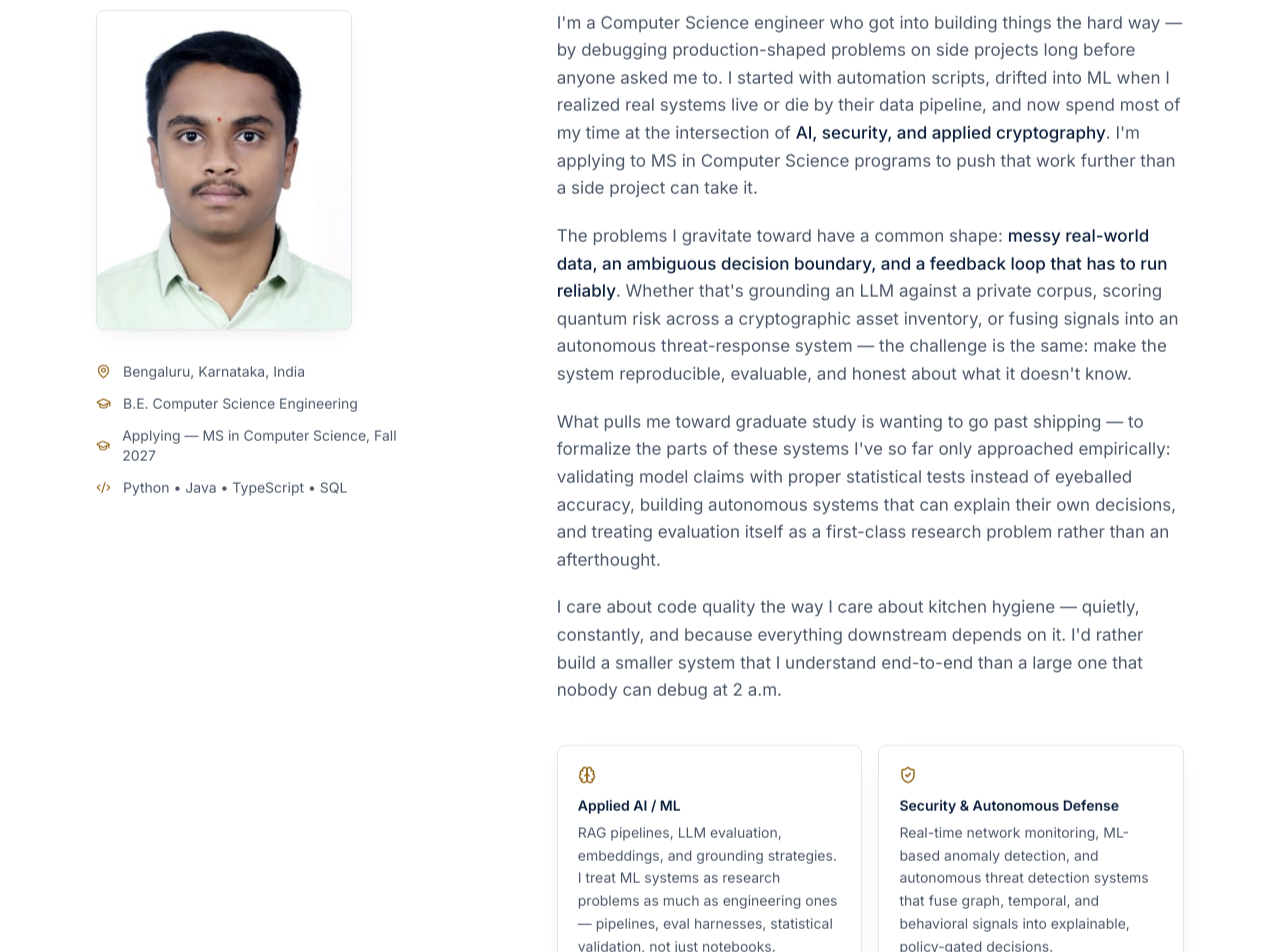
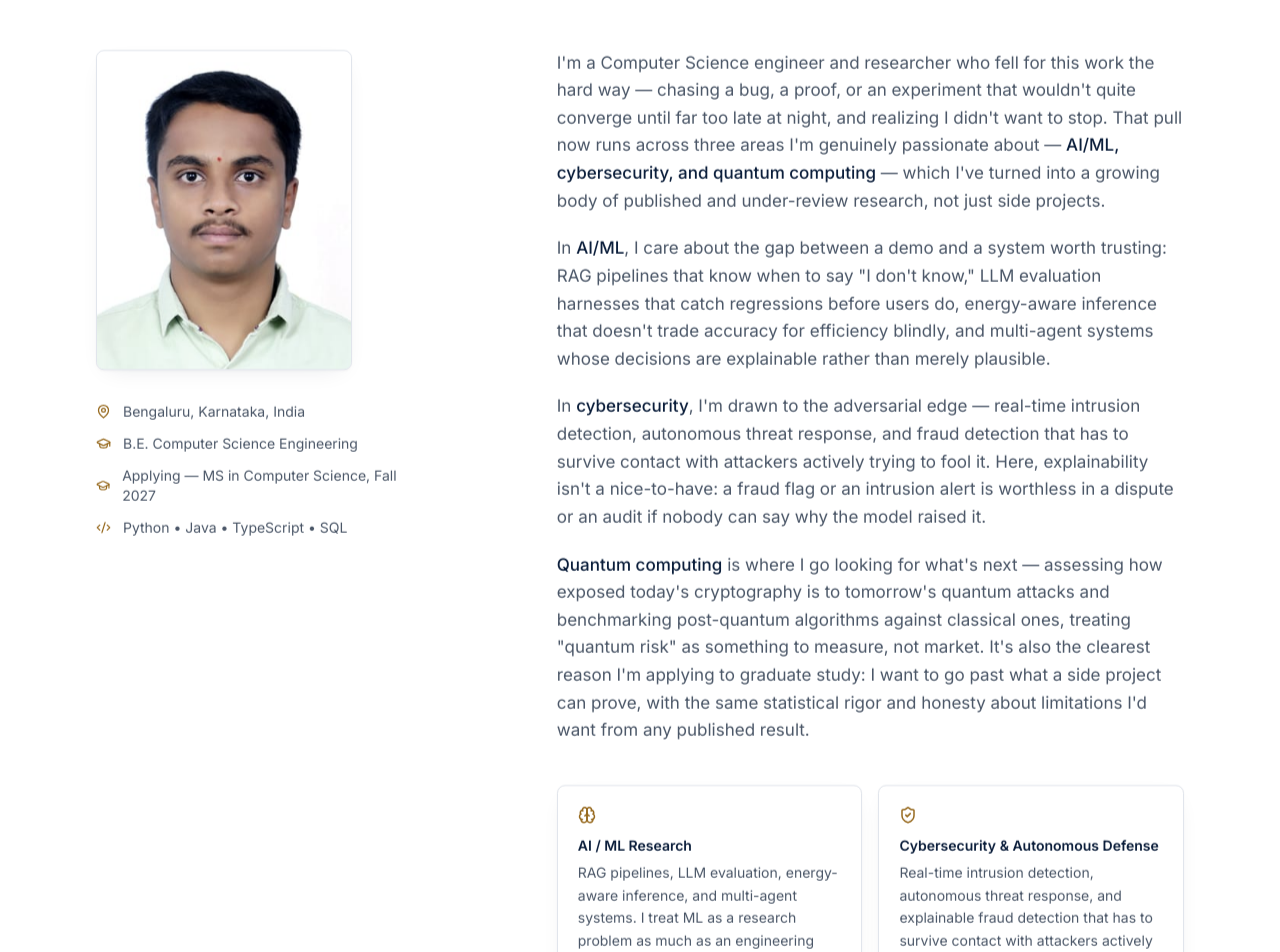
Before and after one commit to nagarjungowdakn13/Nagarjun-Portfolio, a React (Vite) app: page / in a window 1280 px wide. Shown: the part 1020-1972 px from the top of the page. Built offline with nearby package versions, Linux system fonts and the light colour scheme; no server answers.

Commit message:
Portfolio final update

```diff
--- a/src/components/About.tsx
+++ b/src/components/About.tsx
@@ -7,18 +7,18 @@ interface AboutProps {
 const FOCUS_AREAS = [
   {
     icon: Brain,
-    title: 'Applied AI / ML',
-    body: 'RAG pipelines, LLM evaluation, embeddings, and grounding strategies. I treat ML systems as research problems as much as engineering ones — pipelines, eval harnesses, statistical validation, not just notebooks.',
+    title: 'AI / ML Research',
+    body: 'RAG pipelines, LLM evaluation, energy-aware inference, and multi-agent systems. I treat ML as a research problem as much as an engineering one — pipelines, eval harnesses, statistical validation, not just notebooks.',
   },
   {
     icon: ShieldCheck,
-    title: 'Security & Autonomous Defense',
-    body: 'Real-time network monitoring, ML-based anomaly detection, and autonomous threat detection systems that fuse graph, temporal, and behavioral signals into explainable, policy-gated decisions.',
+    title: 'Cybersecurity & Autonomous Defense',
+    body: 'Real-time intrusion detection, autonomous threat response, and explainable fraud detection that has to survive contact with attackers actively trying to fool it.',
   },
   {
     icon: Atom,
-    title: 'Post-Quantum Cryptography',
-    body: 'Quantum risk assessment, cryptographic agility, and empirical benchmarking of PQC algorithms (ML-KEM, ML-DSA, SLH-DSA) against classical schemes — quantifying claims instead of assuming them.',
+    title: 'Quantum Computing & PQC',
+    body: 'Quantum risk assessment, cryptographic agility, and empirical benchmarking of post-quantum algorithms (ML-KEM, ML-DSA, SLH-DSA) against classical schemes — quantifying claims instead of assuming them.',
   },
   {
     icon: ServerCog,
@@ -44,7 +44,7 @@ export default function About({ darkMode }: AboutProps) {
               darkMode ? 'text-cream' : 'text-ink'
             }`}
           >
-            Engineering, not just shipping features.
+            A researcher at the intersection of AI, cybersecurity, and quantum computing.
           </h2>
         </div>
 
@@ -97,31 +97,34 @@ export default function About({ darkMode }: AboutProps) {
               }`}
             >
               <p>
-                I'm a Computer Science engineer who got into building things the hard way — by debugging
-                production-shaped problems on side projects long before anyone asked me to. I started with
-                automation scripts, drifted into ML when I realized real systems live or die by their data
-                pipeline, and now spend most of my time at the intersection of <span className={`font-medium ${darkMode ? 'text-cream' : 'text-ink'}`}>AI, security, and applied
-                cryptography</span>. I'm applying to MS in Computer Science programs to push that work further
-                than a side project can take it.
+                I'm a Computer Science engineer and researcher who fell for this work the hard way — chasing a
+                bug, a proof, or an experiment that wouldn't quite converge until far too late at night, and
+                realizing I didn't want to stop. That pull now runs across three areas I'm genuinely passionate
+                about — <span className={`font-medium ${darkMode ? 'text-cream' : 'text-ink'}`}>AI/ML,
+                cybersecurity, and quantum computing</span> — which I've turned into a growing body of
+                published and under-review research, not just side projects.
               </p>
               <p>
-                The problems I gravitate toward have a common shape: <span className={`font-medium ${darkMode ? 'text-cream' : 'text-ink'}`}>messy real-world data, an
-                ambiguous decision boundary, and a feedback loop that has to run reliably</span>. Whether
-                that's grounding an LLM against a private corpus, scoring quantum risk across a cryptographic
-                asset inventory, or fusing signals into an autonomous threat-response system — the challenge is
-                the same: make the system reproducible, evaluable, and honest about what it doesn't know.
+                In <span className={`font-medium ${darkMode ? 'text-cream' : 'text-ink'}`}>AI/ML</span>, I care
+                about the gap between a demo and a system worth trusting: RAG pipelines that know when to say
+                "I don't know," LLM evaluation harnesses that catch regressions before users do, energy-aware
+                inference that doesn't trade accuracy for efficiency blindly, and multi-agent systems whose
+                decisions are explainable rather than merely plausible.
               </p>
               <p>
-                What pulls me toward graduate study is wanting to go past shipping — to formalize the parts of
-                these systems I've so far only approached empirically: validating model claims with proper
-                statistical tests instead of eyeballed accuracy, building autonomous systems that can explain
-                their own decisions, and treating evaluation itself as a first-class research problem rather
-                than an afterthought.
+                In <span className={`font-medium ${darkMode ? 'text-cream' : 'text-ink'}`}>cybersecurity</span>,
+                I'm drawn to the adversarial edge — real-time intrusion detection, autonomous threat response,
+                and fraud detection that has to survive contact with attackers actively trying to fool it. Here,
+                explainability isn't a nice-to-have: a fraud flag or an intrusion alert is worthless in a
+                dispute or an audit if nobody can say why the model raised it.
               </p>
               <p>
-                I care about code quality the way I care about kitchen hygiene — quietly, constantly, and
-                because everything downstream depends on it. I'd rather build a smaller system that I understand
-                end-to-end than a large one that nobody can debug at 2 a.m.
+                <span className={`font-medium ${darkMode ? 'text-cream' : 'text-ink'}`}>Quantum computing</span>{' '}
+                is where I go looking for what's next — assessing how exposed today's cryptography is to
+                tomorrow's quantum attacks and benchmarking post-quantum algorithms against classical ones,
+                treating "quantum risk" as something to measure, not market. It's also the clearest reason I'm
+                applying to graduate study: I want to go past what a side project can prove, with the same
+                statistical rigor and honesty about limitations I'd want from any published result.
               </p>
             </div>
 
--- a/src/components/Projects.tsx
+++ b/src/components/Projects.tsx
@@ -337,8 +337,6 @@ const PROJECTS: Project[] = [
     tagline: 'Streaming microservices platform combining ensemble ML, graph learning, and SHAP explanations for transaction fraud.',
     categories: ['AI/ML', 'Backend'],
     icon: AlertTriangle,
-    image:
-      'https://raw.githubusercontent.com/nagarjungowdakn13/xai-fraud-detection/main/benchmark/plots/pr_ULB_VFEATURES_BASELINE.png',
     problem:
       'Fraud rings hide in the relationships between users and merchants, not in single transactions — and a fraud score is useless in a dispute if nobody can explain it.',
     approach: [
```
